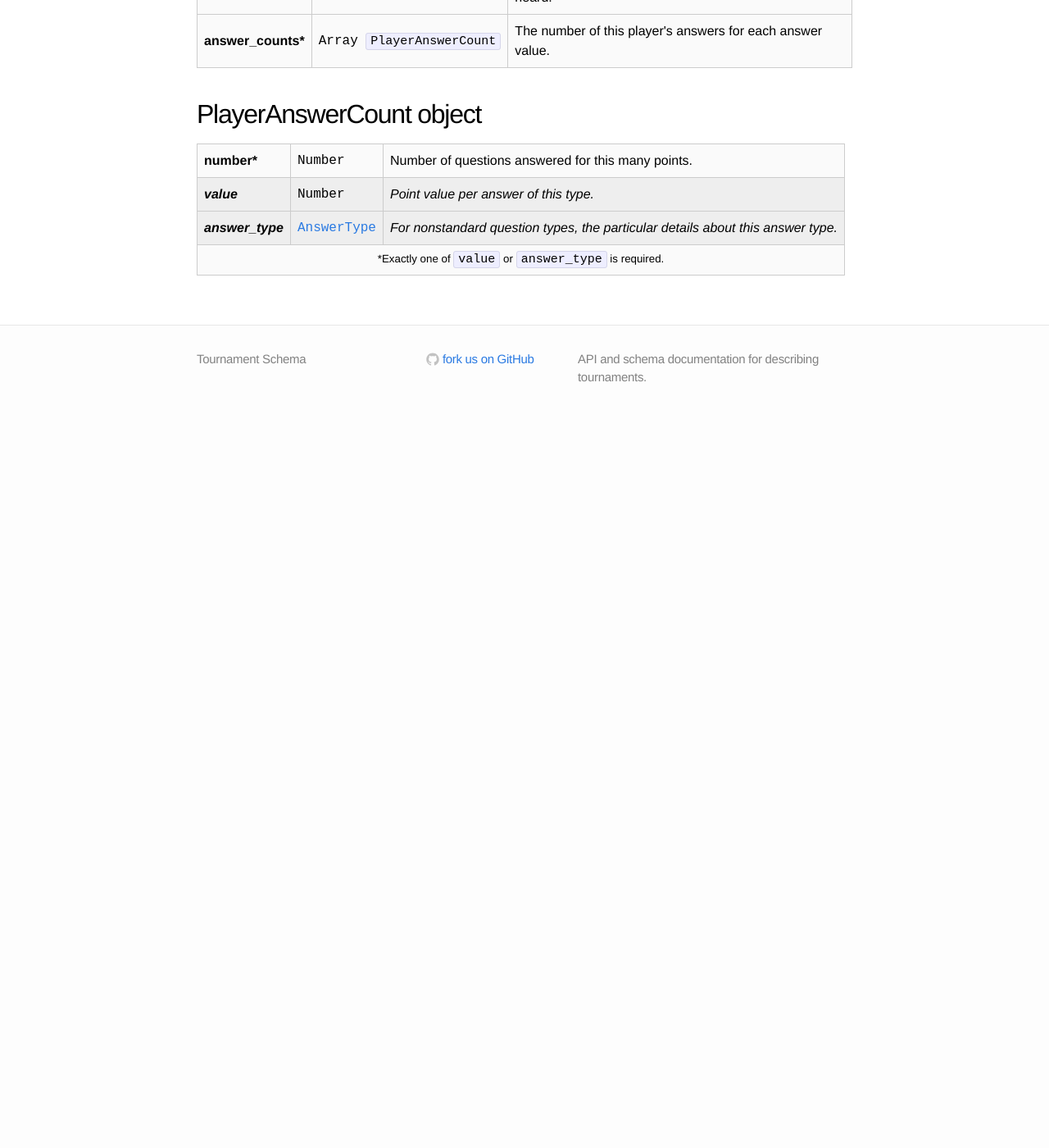
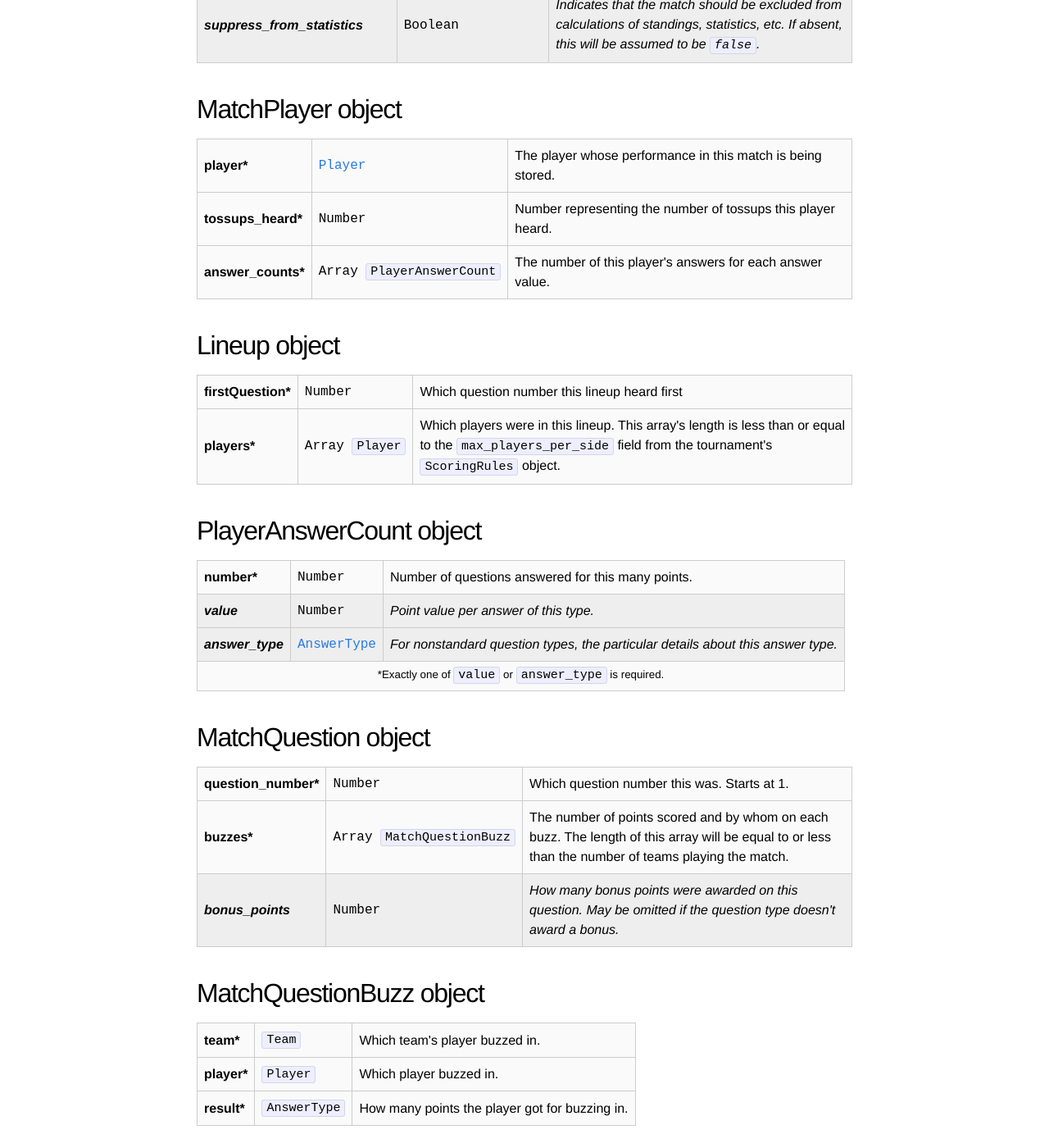
Before and after one commit to quizbowl/schema, a Jekyll site: the page built from match.md, in a window 1280 px wide and 1400 px high, scrolled down 1774 px. Shown: the whole window at 82% size. Built offline with Jekyll 4.4.1, drawn with Linux system fonts in a browser that asks for light colours; before the commit the page ends 2291 px from its top, so only the background shows below that; some of the changed text lies outside the part shown.

Commit message:
Initial stab at doing full game recording, #47

```diff
--- a/match.md
+++ b/match.md
@@ -3,6 +3,8 @@ layout: page
 title: Match
 ---
 A `Match` object describes a single match scheduled between two teams. A `Match` object with `MatchTeam` objects but without `MatchPlayer` objects can be used to describe a match that has been scheduled but not played. Matches are contained in `Round` objects, which are contained in `Phase` objects of the `Tournament`.
+
+If a `Match` includes `Lineup` objects on its `MatchTeam` objects and includes `MatchQuestion` objects, a complete scoresheet can be reconstructed.
 
 ## Match object
 
@@ -28,6 +30,16 @@ A `Match` object describes a single match scheduled between two teams. A `Match`
     <td>Was the match a tiebreaker match?</td>
   </tr>
   <tr class="optional">
+    <th>moderator</th>
+    <td class="type">String</td>
+    <td>Moderator's name.</td>
+  </tr>
+  <tr class="optional">
+    <th>scorekeeper</th>
+    <td class="type">String</td>
+    <td>Scorekeeper's name.</td>
+  </tr>
+  <tr class="optional">
     <th>serial</th>
     <td class="type">String</td>
     <td>"For control room use only" type serial number.</td>
@@ -41,6 +53,11 @@ A `Match` object describes a single match scheduled between two teams. A `Match`
     <th>carryover_phases</th>
     <td class="type"><nobr>Array <code>Phase</code></nobr></td>
     <td>Additional phases in which this match should count, besides the one that actually contains it. This is used for "carrying over" games.</td>
+  </tr>
+  <tr class="optional">
+    <th>match_questions</th>
+    <td class="type"><nobr>Array <code>MatchQuestion</code></nobr></td>
+    <td>The question-by-question account of what happened, see below.</td>
   </tr>
 </tbody></table>
 
@@ -99,6 +116,11 @@ A `Match` object describes a single match scheduled between two teams. A `Match`
     <td>The performances of the players on this team, see below.</td>
   </tr>
   <tr class="optional">
+    <th>lineups</th>
+    <td class="type"><nobr>Array <code>Lineup</code></nobr></td>
+    <td>Which players were playing when, see below.</td>
+  </tr>
+  <tr class="optional">
     <th>suppress_from_statistics</th>
     <td class="type">Boolean</td>
     <td>Indicates that the match should be excluded from calculations of standings, statistics, etc. If absent, this will be assumed to be <code>false</code>.</td>
@@ -125,6 +147,21 @@ A `Match` object describes a single match scheduled between two teams. A `Match`
   </tr>
 </tbody></table>
 
+## Lineup object
+
+<table class="fields"><tbody>
+  <tr class="required">
+    <th>firstQuestion</th>
+    <td class="type">Number</td>
+    <td>Which question number this lineup heard first</td>
+  </tr>
+  <tr class="required">
+    <th>players</th>
+    <td class="type"><nobr>Array <code>Player</code></nobr></td>
+    <td>Which players were in this lineup. This array's length is less than or equal to the <code>max_players_per_side</code> field from the tournament's <code>ScoringRules</code> object.</td>
+  </tr>
+</tbody></table>
+
 ## PlayerAnswerCount object
 
 <table class="fields"><tbody>
@@ -147,3 +184,43 @@ A `Match` object describes a single match scheduled between two teams. A `Match`
     <td colspan="3">Exactly one of <code>value</code> or <code>answer_type</code> is required.</td>
   </tr>
 </tbody></table>
+
+## MatchQuestion object
+
+<table class="fields"><tbody>
+  <tr class="required">
+    <th>question_number</th>
+    <td class="type">Number</td>
+    <td>Which question number this was. Starts at 1.</td>
+  </tr>
+  <tr class="required">
+    <th>buzzes</th>
+    <td class="type"><nobr>Array <code>MatchQuestionBuzz</code></nobr></td>
+    <td>The number of points scored and by whom on each buzz. The length of this array will be equal to or less than the number of teams playing the match.</td>
+  </tr>
+  <tr class="optional">
+    <th>bonus_points</th>
+    <td class="type">Number</td>
+    <td>How many bonus points were awarded on this question. May be omitted if the question type doesn't award a bonus.</td>
+  </tr>
+</tbody></table>
+
+## MatchQuestionBuzz object
+
+<table class="fields"><tbody>
+  <tr class="required">
+    <th>team</th>
+    <td class="type"><code>Team</code></td>
+    <td>Which team's player buzzed in.</td>
+  </tr>
+  <tr class="required">
+    <th>player</th>
+    <td class="type"><code>Player</code></td>
+    <td>Which player buzzed in.</td>
+  </tr>
+  <tr class="required">
+    <th>result</th>
+    <td class="type"><code>AnswerType</code></td>
+    <td>How many points the player got for buzzing in.</td>
+  </tr>
+</tbody></table>
```
